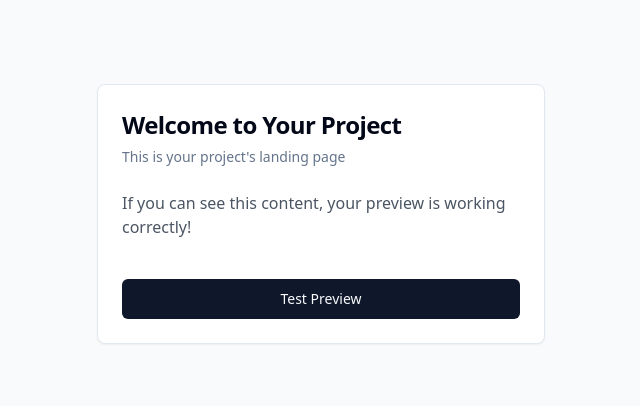
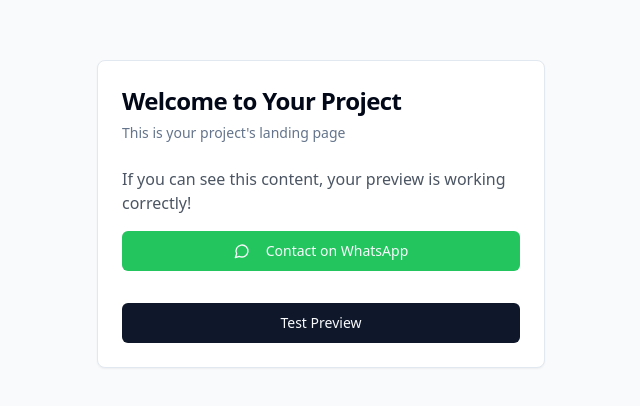
Before and after one commit to rashidi-francis/carioca-bronze-sp, a React (Vite) app: page / in a window 1280 px wide. Shown: the part 186-592 px from the top of the page, without its empty margins (319-959 px from the left). Built offline with nearby package versions, Linux system fonts and the light colour scheme.

Commit message:
Add WhatsApp button
Investigate the absence of a WhatsApp icon.

```diff
--- a/src/pages/Index.tsx
+++ b/src/pages/Index.tsx
@@ -2,11 +2,19 @@
 import { Button } from "@/components/ui/button";
 import { Card, CardContent, CardDescription, CardFooter, CardHeader, CardTitle } from "@/components/ui/card";
 import { toast } from "@/components/ui/sonner";
+import { MessageCircle } from "lucide-react";
 
 const Index = () => {
   const handleShowToast = () => {
     toast("Preview is working!", {
       description: "If you can see this toast, your preview is functioning correctly.",
+    });
+  };
+
+  const handleWhatsAppClick = () => {
+    window.open("https://wa.me/your-number-here", "_blank");
+    toast("WhatsApp button clicked!", {
+      description: "Opening WhatsApp chat...",
     });
   };
 
@@ -21,6 +29,9 @@ const Index = () => {
           <p className="text-gray-600 mb-4">
             If you can see this content, your preview is working correctly!
           </p>
+          <Button onClick={handleWhatsAppClick} className="w-full bg-green-500 hover:bg-green-600 mb-2">
+            <MessageCircle className="mr-2" /> Contact on WhatsApp
+          </Button>
         </CardContent>
         <CardFooter>
           <Button onClick={handleShowToast} className="w-full">
```
